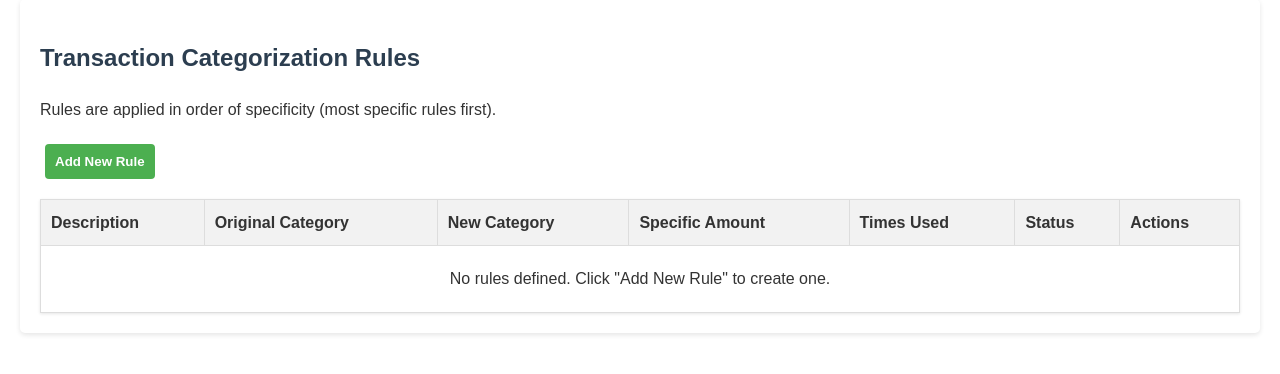
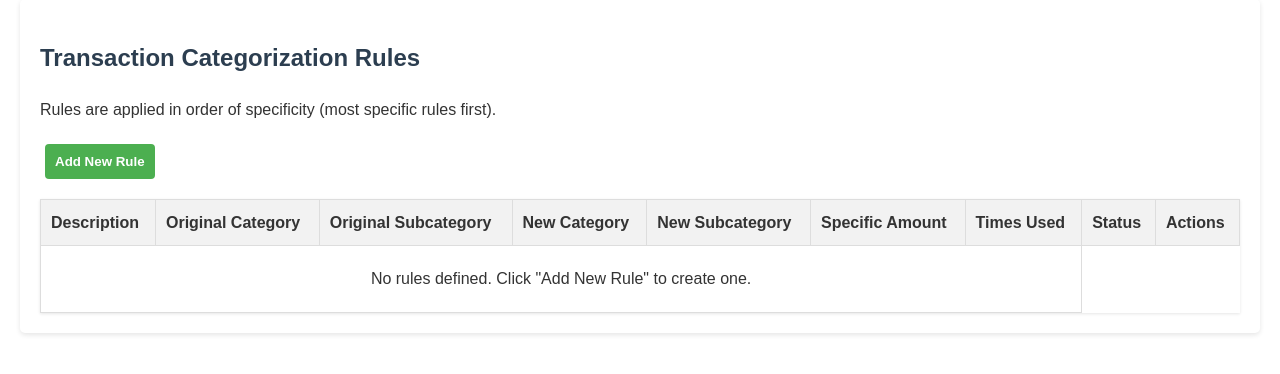
Before and after one commit to EBITDUDE/PlaidApp, a Flask app: page /rules in a window 1280 px wide. Shown: the part 137-511 px from the top of the page. Run offline with Flask 3, Linux system fonts and the light colour scheme.

Commit message:
made some changes to transaction rules. still some bugs.

```diff
--- a/ASB_personal_finance_app/app.py
+++ b/ASB_personal_finance_app/app.py
@@ -262,6 +262,9 @@ def get_transactions():
     cache_key = f"txn_{start_date}_{end_date}_{category_filter}_{account_filter}"
     cached_transactions = _transaction_cache.get(cache_key)
 
+    # Load saved transactions here, before the if-else block
+    saved_transactions = load_saved_transactions()
+
     if cached_transactions:
         logger.info(f"Using cached transactions for {cache_key}")
         transaction_list = cached_transactions
@@ -274,8 +277,7 @@ def get_transactions():
                 'transactions': []
             }), 400
 
-        # Load saved transactions and pre-process them for efficient lookups
-        saved_transactions = load_saved_transactions()
+        # Pre-process saved transactions for efficient lookups
         deleted_tx_ids = set()
         modified_tx_map = {}
         manual_transactions = []
@@ -1254,13 +1256,17 @@ def export_transactions():
                     logger.warning(f"Error parsing date for manual transaction {tx_id}: {str(date_err)}")
                     continue
 
+                # Get account name from account_id using the same account_names dictionary
+                account_id = tx_data.get('account_id', '')
+                account_name = account_names.get(account_id, '')
+
                 transactions.append({
                     'date': tx_date.strftime("%Y-%m-%d"),
                     'amount': abs(float(tx_data.get('amount', 0))),
                     'type': 'Expense' if tx_data.get('is_debit', True) else 'Income',
                     'category': tx_data.get('category', 'Uncategorized'),
                     'merchant': tx_data.get('merchant', 'Unknown'),
-                    'account': tx_data.get('account_name', ''),
+                    'account': account_name,
                     'id': tx_id,
                     'source': 'manual'
                 })
--- a/ASB_personal_finance_app/logs_and_json/categories.json
+++ b/ASB_personal_finance_app/logs_and_json/categories.json
@@ -1 +1 @@
-[{"name": "ASB", "subcategories": ["Abby", "Alexander", "Ali", "Bennett"]}, {"name": "Food and Drink", "subcategories": ["Coffee Shop", "Groceries", "Restaurant", "Soylent"]}, {"name": "Payment", "subcategories": ["Credit Card", "New Category", "Paycheck"]}, {"name": "Recreation", "subcategories": ["Peloton"]}, {"name": "Shops", "subcategories": ["Nordstron", "Toys R Us"]}, {"name": "Test", "subcategories": []}, {"name": "TestCat", "subcategories": []}, {"name": "Transfer", "subcategories": []}, {"name": "Travel", "subcategories": ["Flight", "Hotel"]}]
+[{"name": "ASB", "subcategories": ["Abby", "Alexander", "Ali", "Bennett"]}, {"name": "Food and Drink", "subcategories": ["Coffee Shop", "Groceries", "Restaurant", "Soylent"]}, {"name": "Payment", "subcategories": ["Credit Card", "New Category", "Paycheck"]}, {"name": "Recreation", "subcategories": ["Gym", "Peloton", "Tennis"]}, {"name": "Shops", "subcategories": ["Nordstron", "Toys R Us"]}, {"name": "Transfer", "subcategories": []}, {"name": "Travel", "subcategories": ["Flight", "Hotel"]}]
--- a/ASB_personal_finance_app/static/js/rule-manager.js
+++ b/ASB_personal_finance_app/static/js/rule-manager.js
@@ -239,7 +239,7 @@ function saveRule() {
 
             // Show success message
             alert('Rule created successfully' +
-                (rule.apply_to_past ? '\nRule has been applied to matching past transactions.' : ''));
+                (rule.apply_to_past ? '\nRule has been applied to matching transactions.' : ''));
 
             // Hide modal
             hideRuleModal();
--- a/ASB_personal_finance_app/static/js/transaction-manager.js
+++ b/ASB_personal_finance_app/static/js/transaction-manager.js
@@ -262,7 +262,7 @@ function handleEditTransaction(row) {
             createRuleBtn.id = 'create-rule-btn';
             createRuleBtn.type = 'button';
             createRuleBtn.className = 'btn-primary';
-            createRuleBtn.style.fontSize = '0.9em';
+            createRuleBtn.style.fontSize = '0.75em';
             createRuleBtn.innerHTML = '<span style="font-size: 1.2em;">+</span> Create Rule';
 
             // Add button to container
--- a/ASB_personal_finance_app/templates/index.html
+++ b/ASB_personal_finance_app/templates/index.html
@@ -228,7 +228,7 @@
                     <div style="margin-bottom: 15px;">
                         <label>
                             <input type="checkbox" id="apply-to-past-toggle">
-                            Apply rule to past transactions that match these criteria
+                            Apply rule to existing transactions that match these criteria
                         </label>
                     </div>
 
--- a/ASB_personal_finance_app/templates/rules.html
+++ b/ASB_personal_finance_app/templates/rules.html
@@ -11,6 +11,17 @@
     <script src="/static/js/error-utils.js"></script>
     <script src="/static/js/data-formatter.js"></script>
     <script src="/static/js/category-dropdown.js"></script>
+
+    <style>
+        .rule-row {
+            cursor: pointer;
+            transition: background-color 0.2s;
+        }
+
+        .rule-row:hover {
+            background-color: #f0f7ff;
+        }
+    </style>
 </head>
 
 <body>
@@ -35,7 +46,9 @@
                 <tr>
                     <th>Description</th>
                     <th>Original Category</th>
+                    <th>Original Subcategory</th>
                     <th>New Category</th>
+                    <th>New Subcategory</th>
                     <th>Specific Amount</th>
                     <th>Times Used</th>
                     <th>Status</th>
@@ -99,7 +112,7 @@
                 <div style="margin-top: 15px;">
                     <label>
                         <input type="checkbox" id="rule-apply-past-toggle">
-                        Apply to matching past transactions
+                        Apply rule to existing transactions that match these criteria
                     </label>
                 </div>
 
@@ -156,7 +169,7 @@
                 <div style="margin-top: 15px;">
                     <label>
                         <input type="checkbox" id="new-rule-apply-past-toggle">
-                        Apply to matching past transactions
+                        Apply rule to existing transactions that match these criteria
                     </label>
                 </div>
 
@@ -264,24 +277,19 @@
             rulesArray.forEach(rule => {
                 const row = document.createElement('tr');
                 row.setAttribute('data-rule-id', rule.id);
+                row.classList.add('rule-row'); // Add class for styling
 
                 // Description and match criteria
                 let descriptionText = rule.match_description ?
                     `Contains "${rule.description}"` : 'Any description';
 
-                // Original category
-                let originalCategoryText = rule.original_category ?
-                    (rule.original_subcategory ?
-                        `${rule.original_category} / ${rule.original_subcategory}` :
-                        rule.original_category) :
-                    'Any';
+                // Original category (now separate columns)
+                let originalCategoryText = rule.original_category || 'Any';
+                let originalSubcategoryText = rule.original_subcategory || '—';
 
-                // New category
-                let newCategoryText = rule.category ?
-                    (rule.subcategory ?
-                        `${rule.category} / ${rule.subcategory}` :
-                        rule.category) :
-                    'None';
+                // New category (now separate columns)
+                let newCategoryText = rule.category || 'None';
+                let newSubcategoryText = rule.subcategory || '—';
 
                 // Amount
                 let amountText = rule.match_amount ?
@@ -302,26 +310,30 @@
                 row.innerHTML = `
                     <td>${descriptionText}</td>
                     <td>${originalCategoryText}</td>
+                    <td>${originalSubcategoryText}</td>
                     <td>${newCategoryText}</td>
+                    <td>${newSubcategoryText}</td>
                     <td>${amountText}</td>
                     <td>${usageText}</td>
                     <td>${statusText}</td>
                     <td>
-                        <button class="edit-rule-btn">Edit</button>
                         <button class="toggle-rule-btn">${rule.active ? 'Disable' : 'Enable'}</button>
                     </td>
                 `;
 
                 rulesTable.appendChild(row);
 
-                // Add click handler for edit button
-                row.querySelector('.edit-rule-btn').addEventListener('click', function () {
-                    editRule(rule.id);
-                });
-
                 // Add click handler for toggle button
                 row.querySelector('.toggle-rule-btn').addEventListener('click', function () {
                     toggleRule(rule.id);
+                });
+
+                // Add click handler for the entire row
+                row.addEventListener('click', function (event) {
+                    // Only trigger if not clicking a button
+                    if (!event.target.closest('button')) {
+                        editRule(rule.id);
+                    }
                 });
             });
         }
```
